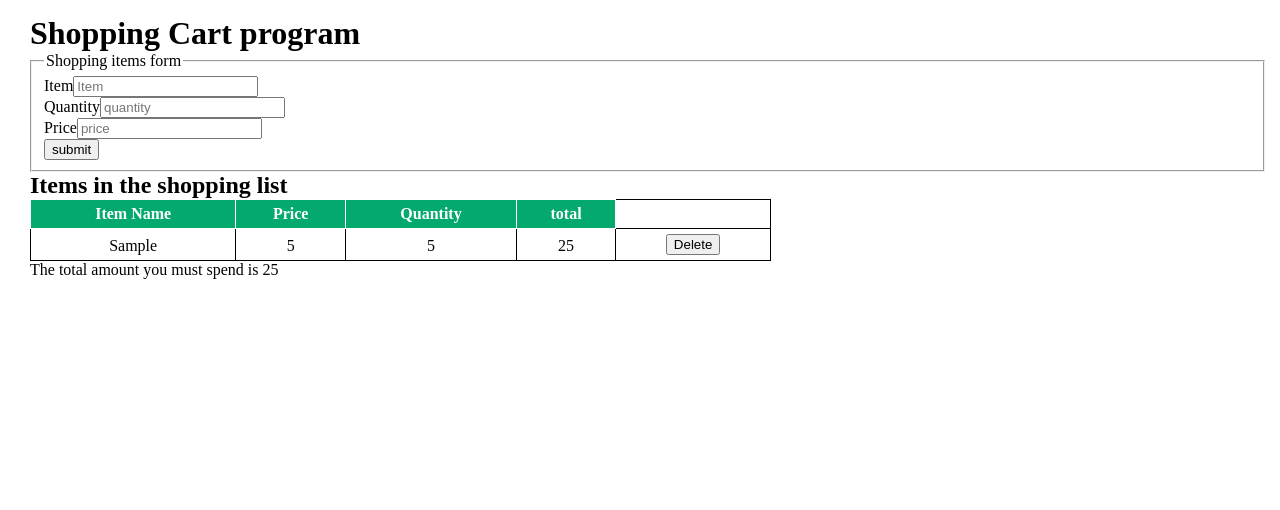
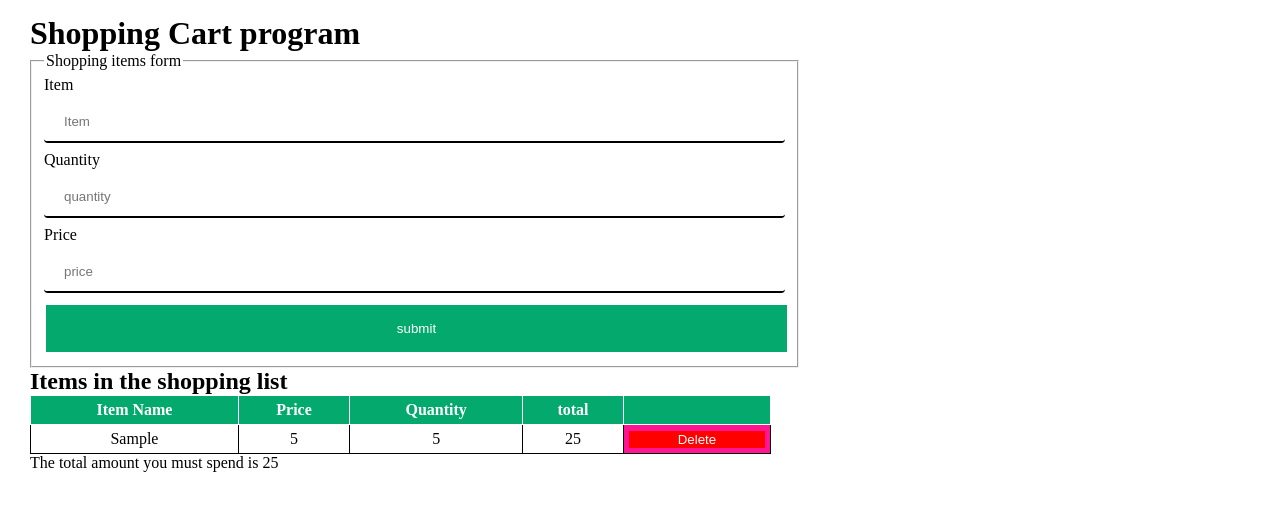
Before and after one commit to wshibero/react-shopping-list, a React (Vite) app: page / in a window 1280 px wide. Both pictures are taken after typing "Sample", "5", "5" into the empty fields and a click on the input "submit". Shown: the top 510 px of the page. Built offline with nearby package versions, Linux system fonts and the light colour scheme.

Commit message:
finished with css

```diff
--- a/src/App.css
+++ b/src/App.css
@@ -5,6 +5,59 @@ main {
 
 th, td, table{
   border: 1px solid;
+}
+
+.deletebtn{
+  background-color: red;
+  color: white;
+  border: none;
+  width: 100%;
+  height: 100%;
+}
+
+fieldset{
+  width: 60%;
+}
+
+input[type=text], input[type=number] {
+  width: 100%;
+  padding: 12px 20px;
+  margin: 8px 0;
+  box-sizing: border-box;
+  border: none;
+  border-bottom: 2px solid;
+  border-radius: 4px;
+}
+
+input[type=text]:hover, input[type=number]:hover{
+  background: aquamarine;
+}
+
+input[type=text]:focus, input[type=number]:focus{
+  background: skyblue;
+  outline: none;
+}
+
+input[type=submit]{
+  background-color: #04AA6D;
+  border: none;
+  color: white;
+  padding: 16px 32px;
+  text-decoration: none;
+  margin: 4px 2px;
+  cursor: pointer;
+}
+
+input{
+  width: 100%;
+}
+
+.deletebtn:hover, .deleterow:hover{
+  background-color: orangered;
+}
+
+.deleterow{
+  background-color: deeppink;
 }
 
 thead {
--- a/src/App.jsx
+++ b/src/App.jsx
@@ -36,7 +36,7 @@ export default function App() {
               placeholder='Item'
               value={item}
               onChange={(e)=>setItem(e.target.value)}
-              /><br/>
+              />
             <label>Quantity</label>
             <input
               type="number"
@@ -45,7 +45,6 @@ export default function App() {
               value={quantity}
               onChange={(e)=>setQuantity(e.target.value)}
               />
-            <br/>
             <label>Price</label>
             <input
               type="number"
@@ -54,7 +53,6 @@ export default function App() {
               value={price}
               onChange={(e)=>setPrice(e.target.value)}
               />
-            <br/>
             <input type="submit" value="submit"/>
           </fieldset>
         </form>
@@ -73,6 +71,7 @@ export default function App() {
                   <th>Price</th>
                   <th>Quantity</th>
                   <th>total</th>
+                  <th></th>
                 </tr>
               </thead>
               <tbody>
@@ -83,8 +82,9 @@ export default function App() {
                       <td>{item.quantity}</td>
                       <td>{item.price}</td>
                       <td>{item.total}</td>
-                      <td>
+                      <td className='deleterow'>
                         <button
+                          className="deletebtn"
                           onClick={() => deleteElement(index)}
                           >Delete</button>
                       </td>
```
